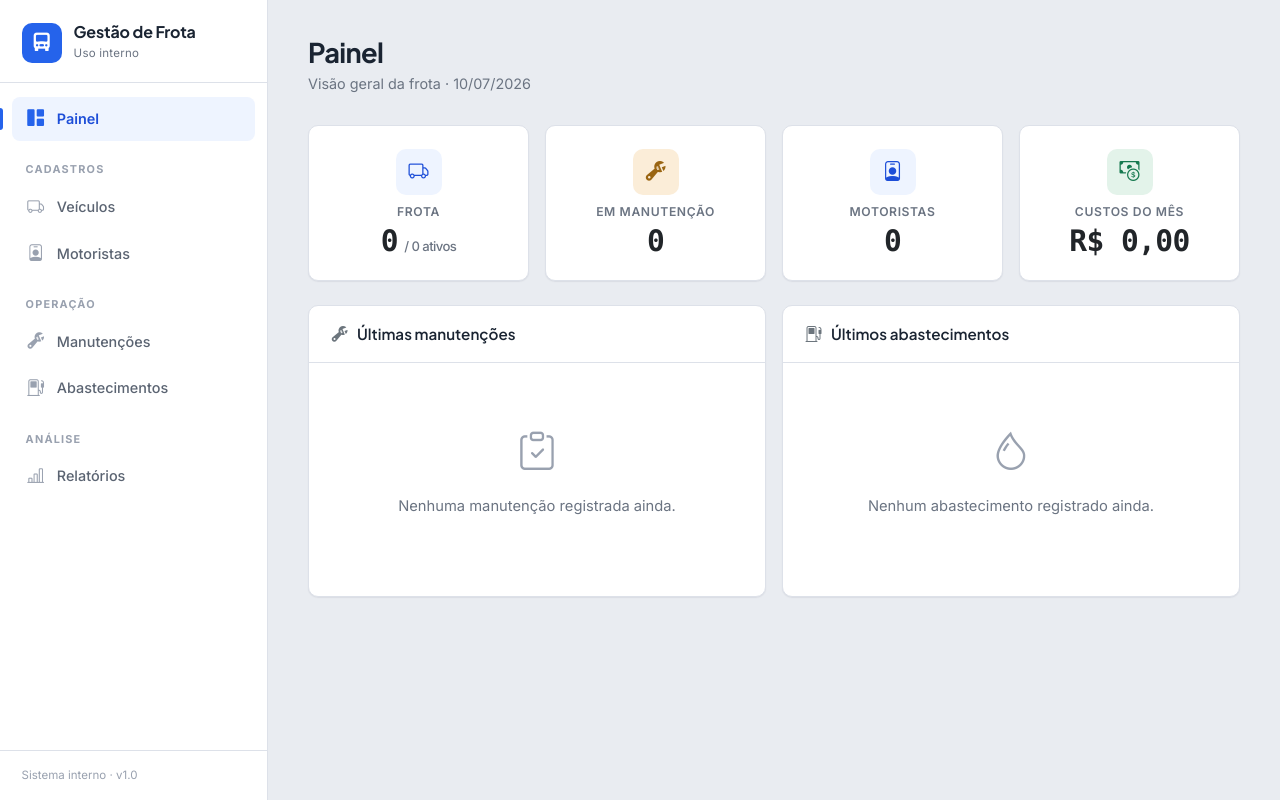
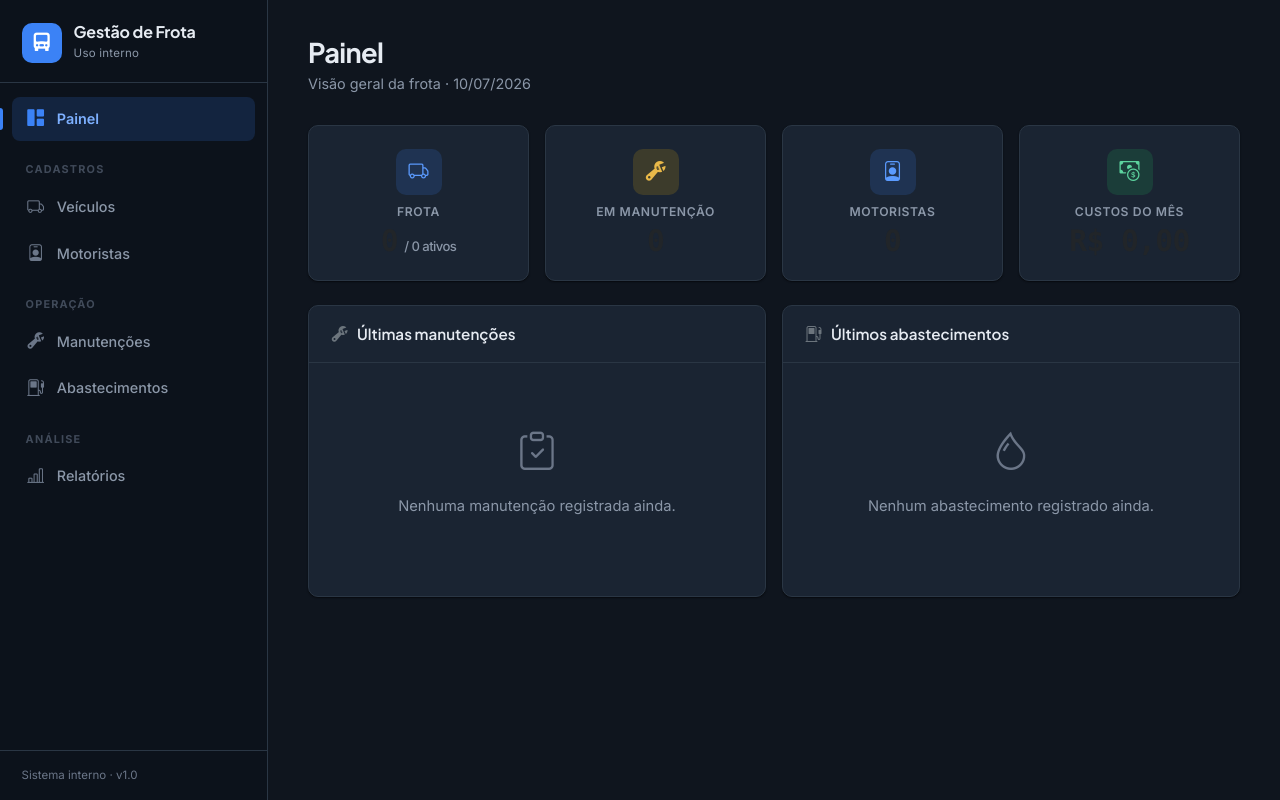
Before and after one commit to GusttavoMedeiros/gestao-frota, a Flask app: page / in a window 1280 px wide. Run offline with Flask 3, Linux system fonts and the light colour scheme; the visitor is signed in with stand-in values (Sample User, id 1); some libraries are stand-ins or nearby versions.

Commit message:
Modo escuro (confortavel para olhos sensiveis)
Converte a paleta de tokens para tema escuro: fundo escuro, texto claro,
acento azul um pouco mais vivo, status translucidos, sombras mais fortes.
Ajusta cores fixas (linhas do grafico, barra de rolagem), barra do
navegador (theme-color) e manifesto para o escuro. Cache do PWA -> v3.

Estrutura e funcionalidades intactas: so mudaram os valores das cores.

Co-Authored-By: Claude Opus 4.8 <noreply@anthropic.com>

```diff
--- a/static/style.css
+++ b/static/style.css
@@ -1,61 +1,61 @@
 /* ===== Design system — Gestão de Frota =====
-   Direção: "Operacional Limpo" (opção C)
-   Tema claro, sidebar branca legível, um único acento azul,
+   Direção: MODO ESCURO (confortável para olhos sensíveis)
+   Fundo escuro, texto claro, um único acento azul,
    superfícies chapadas, muito respiro, números monoespaçados. */
 
 :root {
-  /* Superfícies e neutros */
-  --bg:            #e9ecf1;  /* fundo cinza suave (menos ofuscante que branco) */
-  --surface:       #ffffff;
-  --surface-2:     #f4f6f9;
-  --border:        #dde1e9;
-  --border-strong: #ccd2dd;
+  /* Superfícies e neutros (escuros) */
+  --bg:            #0f151e;  /* fundo escuro (bem menos luz na tela) */
+  --surface:       #1a2432;  /* cartões */
+  --surface-2:     #212d3c;  /* cabeçalhos de tabela, hover */
+  --border:        #2a3644;
+  --border-strong: #384657;
 
-  /* Texto */
-  --text:      #1a2432;
-  --text-soft: #3d4757;
-  --muted:     #6b7482;
-  --muted-2:   #99a1af;
+  /* Texto (claro sobre escuro) */
+  --text:      #e6ebf2;
+  --text-soft: #c2cbd8;
+  --muted:     #8b97a8;
+  --muted-2:   #6b7688;
 
-  /* Acento único (azul) */
-  --accent:        #2563eb;
-  --accent-dark:   #1d4ed8;
-  --accent-darker: #1e40af;
-  --accent-soft:   #eef4ff;
-  --accent-ring:   rgba(37, 99, 235, .18);
+  /* Acento único (azul, levemente mais vivo para brilhar no escuro) */
+  --accent:        #3b82f6;
+  --accent-dark:   #5b9bff;   /* hover: mais claro no modo escuro */
+  --accent-darker: #7db0ff;
+  --accent-soft:   rgba(59, 130, 246, .16);
+  --accent-ring:   rgba(59, 130, 246, .32);
 
-  /* Sidebar CLARA (texto escuro, legível) */
-  --sidebar-bg:          #ffffff;
-  --sidebar-text:        #5b6472;
-  --sidebar-text-strong: #1a2432;
-  --sidebar-hover:       #f2f5f9;
-  --sidebar-active-bg:   #eef4ff;
-  --sidebar-active-text: #1d4ed8;
-  --sidebar-section:     #99a1af;
+  /* Sidebar (um tom mais escura que a página) */
+  --sidebar-bg:          #0c121b;
+  --sidebar-text:        #8b97a8;
+  --sidebar-text-strong: #e6ebf2;
+  --sidebar-hover:       rgba(255, 255, 255, .05);
+  --sidebar-active-bg:   rgba(59, 130, 246, .16);
+  --sidebar-active-text: #7db0ff;
+  --sidebar-section:     #64708499;
 
-  /* Status (dessaturados, sistêmicos) */
-  --ok-bg:#e3f3ea; --ok-fg:#15794f;
-  --warn-bg:#fbedd8; --warn-fg:#9a6512;
-  --danger-bg:#fbe4e4; --danger-fg:#b1271f;
-  --info-bg:#e7effd; --info-fg:#2559c9;
-  --neutral-bg:#eceff4; --neutral-fg:#54607a;
+  /* Status (fundo translúcido escuro + texto claro) */
+  --ok-bg:rgba(34,197,94,.15);   --ok-fg:#5dd39e;
+  --warn-bg:rgba(234,179,8,.16); --warn-fg:#e9b949;
+  --danger-bg:rgba(239,68,68,.16); --danger-fg:#f4837f;
+  --info-bg:rgba(59,130,246,.16); --info-fg:#7fb0ff;
+  --neutral-bg:rgba(148,163,184,.15); --neutral-fg:#aeb8c8;
 
-  /* Fundo escuro só para tooltips */
-  --dark: #1e293b;
+  /* Fundo dos tooltips (mais escuro que os cartões) */
+  --dark: #05090f;
 
-  /* Cores do gráfico (seguem a paleta do sistema) */
-  --chart-comb:  #2563eb;
-  --chart-manut: #059669;
+  /* Cores do gráfico (mais vivas para contrastar no escuro) */
+  --chart-comb:  #3b82f6;
+  --chart-manut: #10b981;
 
   /* Raios firmes */
   --radius:    10px;
   --radius-sm: 8px;
   --radius-lg: 12px;
 
-  /* Sombras leves (tema limpo) */
-  --shadow:    0 1px 2px rgba(20, 30, 50, .04), 0 1px 1px rgba(20, 30, 50, .03);
-  --shadow-md: 0 2px 6px rgba(20, 30, 50, .06), 0 1px 2px rgba(20, 30, 50, .04);
-  --shadow-lg: 0 12px 32px rgba(20, 30, 50, .14);
+  /* Sombras (mais fortes para dar profundidade no escuro) */
+  --shadow:    0 1px 2px rgba(0, 0, 0, .35), 0 1px 1px rgba(0, 0, 0, .25);
+  --shadow-md: 0 2px 8px rgba(0, 0, 0, .40), 0 1px 2px rgba(0, 0, 0, .30);
+  --shadow-lg: 0 16px 40px rgba(0, 0, 0, .55);
 
   --font-body:    "Inter", -apple-system, "Segoe UI", Roboto, sans-serif;
   --font-display: "Plus Jakarta Sans", "Inter", -apple-system, "Segoe UI", sans-serif;
@@ -94,8 +94,8 @@ h1, h2, h3, h4, h5, .page-title, .sidebar-brand strong {
 
 /* Scrollbar sutil */
 ::-webkit-scrollbar { width: 10px; height: 10px; }
-::-webkit-scrollbar-thumb { background: #c6cdda; border-radius: 8px; border: 2px solid var(--bg); }
-::-webkit-scrollbar-thumb:hover { background: #aeb7c8; }
+::-webkit-scrollbar-thumb { background: #38465a; border-radius: 8px; border: 2px solid var(--bg); }
+::-webkit-scrollbar-thumb:hover { background: #47586f; }
 ::-webkit-scrollbar-track { background: transparent; }
 
 /* ===== Animações (contidas) ===== */
@@ -506,7 +506,7 @@ h1, h2, h3, h4, h5, .page-title, .sidebar-brand strong {
 /* Gráfico */
 .chart-wrap { position: relative; padding: 1rem 1.35rem 1.15rem; }
 .chart-svg { width: 100%; height: auto; display: block; }
-.chart-svg .grid-line { stroke: #edf0f6; stroke-width: 1; }
+.chart-svg .grid-line { stroke: #263243; stroke-width: 1; }
 .chart-svg .axis-line { stroke: var(--border-strong); stroke-width: 1; }
 .chart-svg .axis-label { fill: var(--muted); font-size: 11px; font-family: var(--font-mono); }
 .chart-svg .mes rect:not(.hit) { transition: opacity .18s var(--ease); }
--- a/static/sw.js
+++ b/static/sw.js
@@ -4,7 +4,7 @@
    - Páginas e dados: sempre rede primeiro (nunca mostra dado velho).
    - Nunca intercepta POST (login, cadastros, exclusões passam direto). */
 
-const CACHE = 'frota-v2';
+const CACHE = 'frota-v3';
 const SHELL = [
   '/static/style.css',
   '/static/vendor/bootstrap/bootstrap.min.css',
--- a/templates/base.html
+++ b/templates/base.html
@@ -4,12 +4,12 @@
   <meta charset="utf-8">
   <meta name="viewport" content="width=device-width, initial-scale=1, viewport-fit=cover">
   <title>{% block title %}Gestão de Frota{% endblock %}</title>
-  <meta name="theme-color" content="#ffffff">
+  <meta name="theme-color" content="#0f151e">
   <meta name="description" content="Sistema de gestão de frota — veículos, motoristas, manutenções, abastecimentos e relatórios.">
   <!-- Comportamento de app quando adicionado à tela inicial do celular -->
   <meta name="mobile-web-app-capable" content="yes">
   <meta name="apple-mobile-web-app-capable" content="yes">
-  <meta name="apple-mobile-web-app-status-bar-style" content="default">
+  <meta name="apple-mobile-web-app-status-bar-style" content="black">
   <meta name="apple-mobile-web-app-title" content="Gestão de Frota">
   <link rel="manifest" href="{{ url_for('static', filename='manifest.webmanifest') }}">
   <link rel="icon" href="{{ url_for('static', filename='icon.svg') }}">
--- a/templates/base_auth.html
+++ b/templates/base_auth.html
@@ -4,7 +4,7 @@
   <meta charset="utf-8">
   <meta name="viewport" content="width=device-width, initial-scale=1, viewport-fit=cover">
   <title>{% block title %}Gestão de Frota{% endblock %}</title>
-  <meta name="theme-color" content="#ffffff">
+  <meta name="theme-color" content="#0f151e">
   <meta name="mobile-web-app-capable" content="yes">
   <meta name="apple-mobile-web-app-capable" content="yes">
   <meta name="apple-mobile-web-app-title" content="Gestão de Frota">
```
Also changed, not shown: static/manifest.webmanifest.
